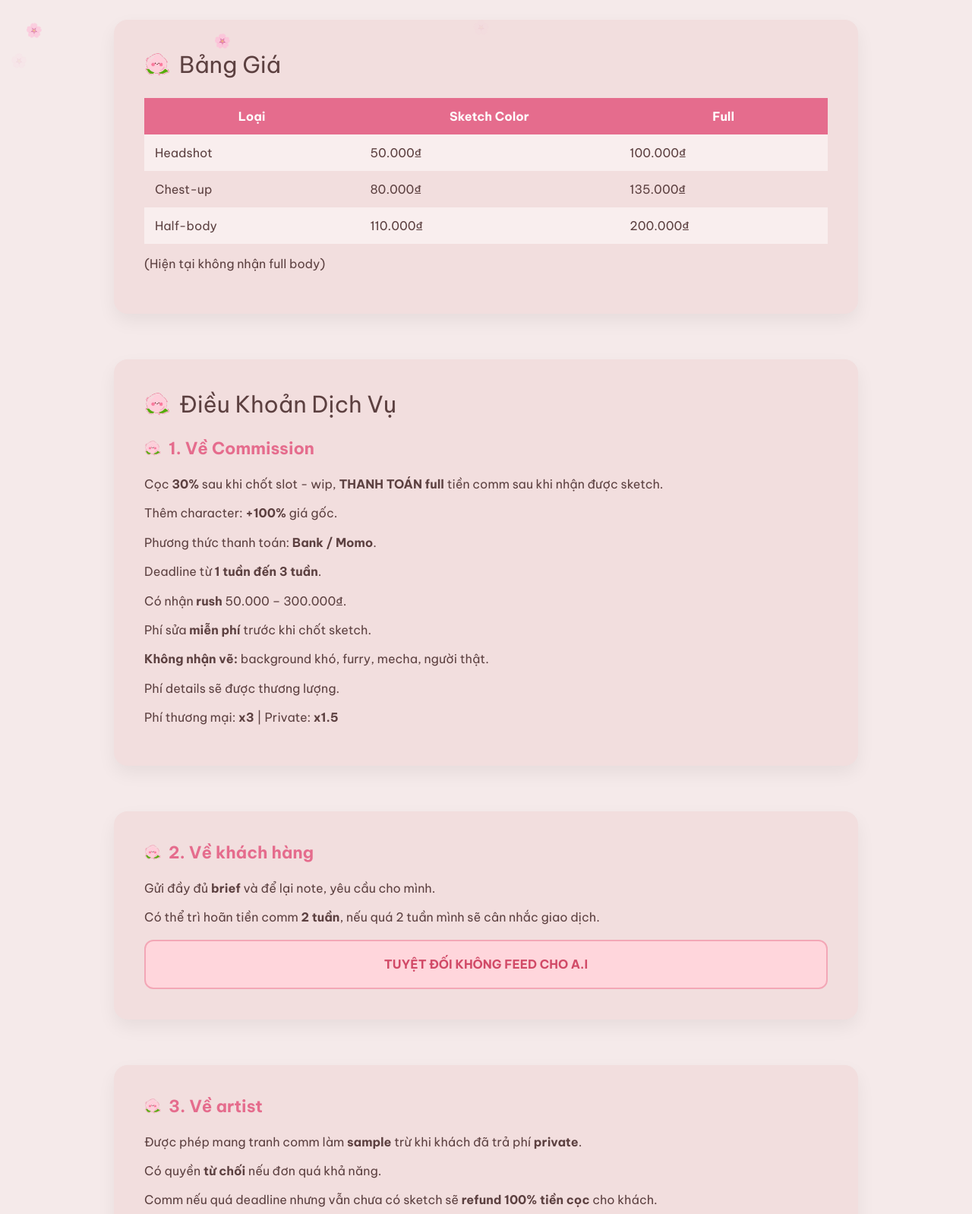
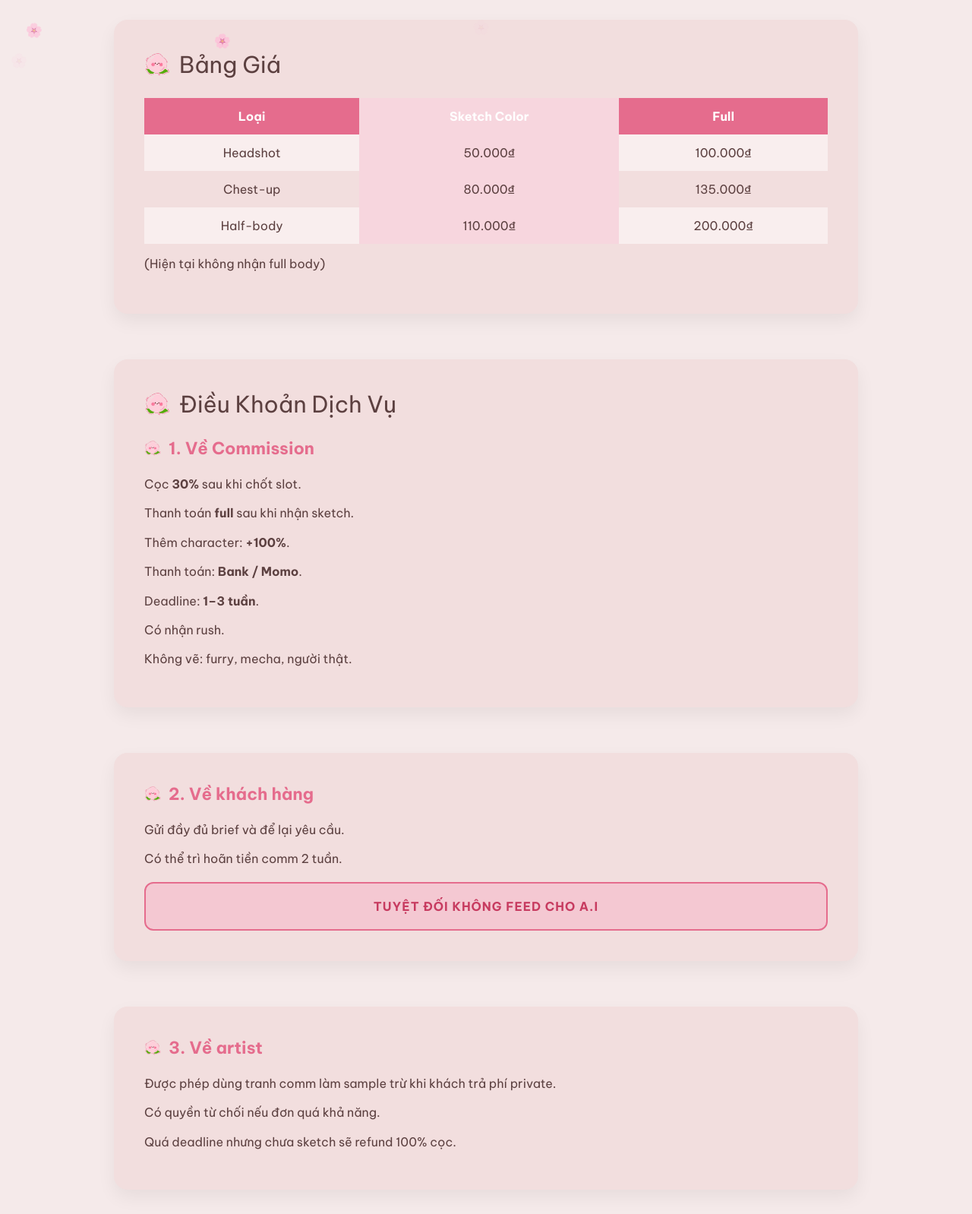
Before and after one commit to sarapham0605-lang/Meiira, a plain HTML site: page index.html in a window 1280 px wide. Shown: the part 800-2398 px from the top of the page at 76% size. Drawn offline with Linux system fonts and the light colour scheme.

Commit message:
Update index.html

```diff
--- a/index.html
+++ b/index.html
@@ -6,7 +6,7 @@
 <meta charset="UTF-8">
 <meta name="viewport" content="width=device-width, initial-scale=1.0">
 
-<title>Meiira Commission</title>
+<title>Milya Meiira Commission</title>
 
 <link href="https://fonts.googleapis.com/css2?family=Be+Vietnam+Pro:wght@400;600;700&display=swap" rel="stylesheet">
 
@@ -109,22 +109,31 @@ transition:0.3s;
 
 .gallery img:hover{transform:scale(1.05);}
 
-/* TABLE */
+/* PRICE TABLE */
 
-table{
+.price-table{
 width:100%;
 border-collapse:collapse;
 }
 
-th{
+.price-table th{
 background:#e56c8d;
 color:white;
 padding:14px;
 }
 
-td{padding:14px;}
+.price-table td{
+padding:14px;
+text-align:center;
+}
 
-tr:nth-child(even){background:#f9eeee;}
+.price-table tr:nth-child(even){
+background:#f9eeee;
+}
+
+.price-table .sketch{
+background:#f7d6de;
+}
 
 /* TOS */
 
@@ -149,12 +158,13 @@ gap:10px;
 .ai-warning{
 margin-top:15px;
 padding:15px 20px;
-background:#ffd6dc;
-border:2px solid #f3a7b6;
+background:#f4c8d2;
+border:2px solid #e56c8d;
 border-radius:12px;
-color:#d14a67;
+color:#c73b60;
 font-weight:700;
 text-align:center;
+letter-spacing:1px;
 }
 
 /* CONTACT */
@@ -201,7 +211,7 @@ pointer-events:none;
 
 <div class="logo">
 <img src="peach.png">
-Meiira
+Milya Meiira
 </div>
 
 <div class="menu">
@@ -217,7 +227,7 @@ Meiira
 
 <img src="avatar.jpg" class="avatar">
 
-<h1>Meiira</h1>
+<h1>Milya Meiira</h1>
 
 <div class="subtitle">
 Digital Artist
@@ -254,29 +264,29 @@ Gallery
 Bảng Giá
 </div>
 
-<table>
+<table class="price-table">
 
 <tr>
 <th>Loại</th>
-<th>Sketch Color</th>
+<th class="sketch">Sketch Color</th>
 <th>Full</th>
 </tr>
 
 <tr>
 <td>Headshot</td>
-<td>50.000₫</td>
+<td class="sketch">50.000₫</td>
 <td>100.000₫</td>
 </tr>
 
 <tr>
 <td>Chest-up</td>
-<td>80.000₫</td>
+<td class="sketch">80.000₫</td>
 <td>135.000₫</td>
 </tr>
 
 <tr>
 <td>Half-body</td>
-<td>110.000₫</td>
+<td class="sketch">110.000₫</td>
 <td>200.000₫</td>
 </tr>
 
@@ -286,7 +296,7 @@ Bảng Giá
 
 </section>
 
-<!-- I. TOS -->
+<!-- TOS -->
 
 <section id="tos" class="section">
 
@@ -302,29 +312,23 @@ Bảng Giá
 
 <div class="tos-list">
 
-<p>Cọc <b>30%</b> sau khi chốt slot - wip, <b>THANH TOÁN full</b> tiền comm sau khi nhận được sketch.</p>
+<p>Cọc <b>30%</b> sau khi chốt slot.</p>
 
-<p>Thêm character: <b>+100%</b> giá gốc.</p>
+<p>Thanh toán <b>full</b> sau khi nhận sketch.</p>
 
-<p>Phương thức thanh toán: <b>Bank / Momo</b>.</p>
+<p>Thêm character: <b>+100%</b>.</p>
 
-<p>Deadline từ <b>1 tuần đến 3 tuần</b>.</p>
+<p>Thanh toán: <b>Bank / Momo</b>.</p>
 
-<p>Có nhận <b>rush</b> 50.000 – 300.000₫.</p>
+<p>Deadline: <b>1–3 tuần</b>.</p>
 
-<p>Phí sửa <b>miễn phí</b> trước khi chốt sketch.</p>
+<p>Có nhận rush.</p>
 
-<p><b>Không nhận vẽ:</b> background khó, furry, mecha, người thật.</p>
-
-<p>Phí details sẽ được thương lượng.</p>
-
-<p>Phí thương mại: <b>x3</b> | Private: <b>x1.5</b></p>
+<p>Không vẽ: furry, mecha, người thật.</p>
 
 </div>
 
 </section>
-
-<!-- II KHÁCH -->
 
 <section class="section">
 
@@ -335,9 +339,9 @@ Bảng Giá
 
 <div class="tos-list">
 
-<p>Gửi đầy đủ <b>brief</b> và để lại note, yêu cầu cho mình.</p>
+<p>Gửi đầy đủ brief và để lại yêu cầu.</p>
 
-<p>Có thể trì hoãn tiền comm <b>2 tuần</b>, nếu quá 2 tuần mình sẽ cân nhắc giao dịch.</p>
+<p>Có thể trì hoãn tiền comm 2 tuần.</p>
 
 <div class="ai-warning">
 TUYỆT ĐỐI KHÔNG FEED CHO A.I
@@ -346,8 +350,6 @@ TUYỆT ĐỐI KHÔNG FEED CHO A.I
 </div>
 
 </section>
-
-<!-- III ARTIST -->
 
 <section class="section">
 
@@ -358,17 +360,15 @@ TUYỆT ĐỐI KHÔNG FEED CHO A.I
 
 <div class="tos-list">
 
-<p>Được phép mang tranh comm làm <b>sample</b> trừ khi khách đã trả phí <b>private</b>.</p>
+<p>Được phép dùng tranh comm làm sample trừ khi khách trả phí private.</p>
 
-<p>Có quyền <b>từ chối</b> nếu đơn quá khả năng.</p>
+<p>Có quyền từ chối nếu đơn quá khả năng.</p>
 
-<p>Comm nếu quá deadline nhưng vẫn chưa có sketch sẽ <b>refund 100% tiền cọc</b> cho khách.</p>
+<p>Quá deadline nhưng chưa sketch sẽ refund 100% cọc.</p>
 
 </div>
 
 </section>
-
-<!-- CONTACT -->
 
 <section id="contact" class="section contact">
 
@@ -377,7 +377,7 @@ TUYỆT ĐỐI KHÔNG FEED CHO A.I
 Liên hệ Commission
 </div>
 
-<a href="https://www.facebook.com/kemdao.peach/" target="_blank">
+<a href="https://www.facebook.com/" target="_blank">
 Liên hệ qua Facebook
 </a>
 
```
